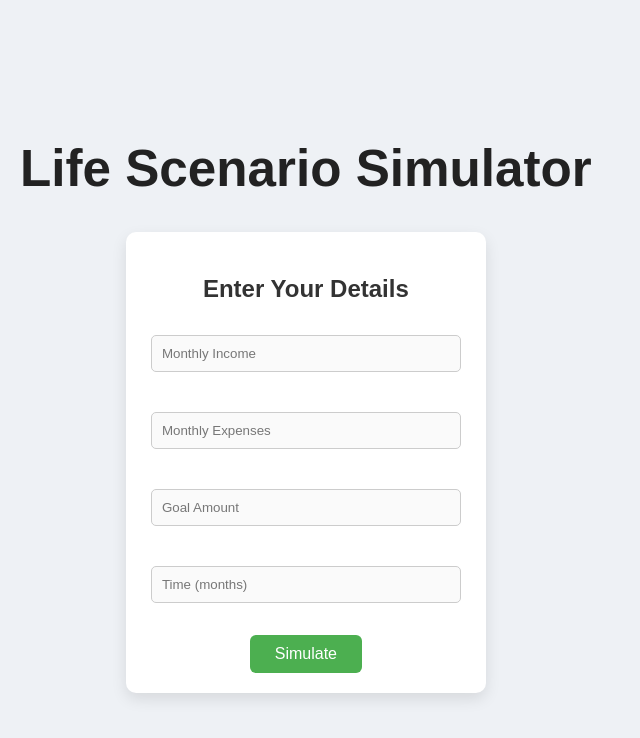
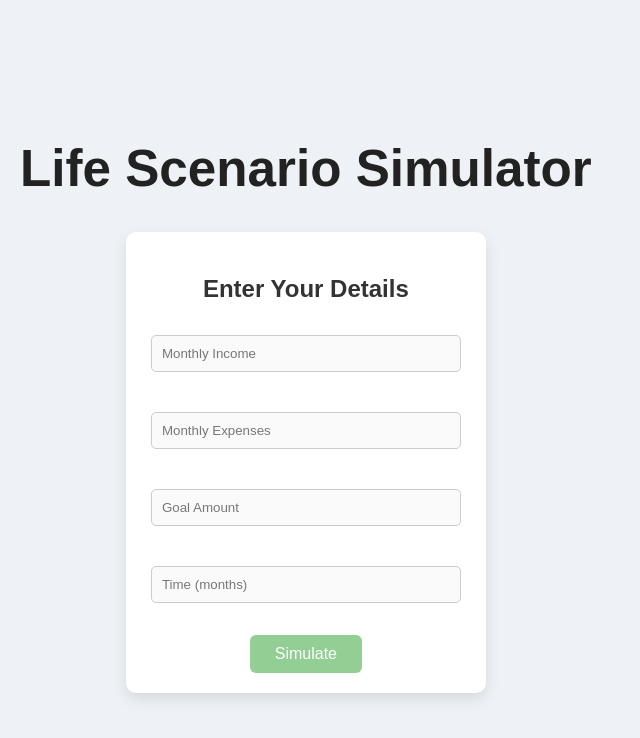
Before and after one commit to NeetJain27/life-scenario-simulation-lss-, a React app in the folder frontend/: page / in a window 1280 px wide. Shown: the top 738 px of the page, without its empty margins (0-640 px from the left). Built offline with nearby package versions, Linux system fonts and the light colour scheme; the HTML template or start-up script is replaced by a standard one.

Commit message:
Completed loading state, validation, and API error handling

```diff
--- a/frontend/src/App.jsx
+++ b/frontend/src/App.jsx
@@ -8,7 +8,7 @@ export default function App() {
   const [showResults, setShowResults] = useState(false);
   const [resultData, setResultData] = useState(null);
   const [isLoading, setIsLoading] = useState(false);
-
+  const [error, setError] = useState("");
 
   async function handleSimulate(data) {
     const payload = {
@@ -16,31 +16,63 @@ export default function App() {
       monthly_expenses: Number(data.monthly_expenses),
       goal_amount: Number(data.goal_amount),
       months: Number(data.months),
-    starting_savings: 0
+      starting_savings: 0,
     };
 
-  console.log("Payload sent to backend:", payload);
+    // ✅ INPUT VALIDATION
+    if (
+      !payload.monthly_income ||
+      !payload.monthly_expenses ||
+      !payload.goal_amount ||
+      !payload.months
+    ) {
+      setError("All fields are required.");
+      setShowResults(false);
+      return;
+    }
+
+    if (
+      payload.monthly_income <= 0 ||
+      payload.monthly_expenses < 0 ||
+      payload.goal_amount <= 0 ||
+      payload.months <= 0
+    ) {
+      setError("Please enter valid positive numbers.");
+      setShowResults(false);
+      return;
+    }
+
+    // Clear error if validation passes
+    setError("");
 
     try {
       setIsLoading(true);
+
       const result = await simulateLifeScenario(payload);
-    console.log("Backend response:", result);
+
       setResultData(result);
       setShowResults(true);
-  } catch (error) {
-    console.error("Simulation failed:", error);
-  }finally {
-    setIsLoading(false); // 🔴 STOP loading
+    } catch (err) {
+      console.error("Simulation failed:", err);
+      setError("Unable to reach the server. Please check your connection and try again.");
+      setShowResults(false);
+    } finally {
+      setIsLoading(false);
     }
   }
-
-
 
   return (
     <div className="app">
       <h1>Life Scenario Simulator</h1>
+
       <div className="layout">
-        <InputForm onSimulate={handleSimulate} />
+        <InputForm
+          onSimulate={handleSimulate}
+          isLoading={isLoading}
+        />
+
+        {error && <p style={{ color: "red" }}>{error}</p>}
+
         {showResults && <ResultsPanel result={resultData} />}
       </div>
     </div>
--- a/frontend/src/components/InputForm.jsx
+++ b/frontend/src/components/InputForm.jsx
@@ -1,10 +1,16 @@
 import { useState } from "react";
 
 export default function InputForm({ onSimulate, isLoading }) {
+  console.log("InputForm isLoading:", isLoading);
   const [monthly_income, setIncome] = useState("");
   const [monthly_expenses, setExpenses] = useState("");
   const [goal_amount, setGoal] = useState("");
   const [months, setMonths] = useState("");
+  const isFormValid =
+  monthly_income > 0 &&
+  monthly_expenses >= 0 &&
+  goal_amount > 0 &&
+  months > 0;
 
   function handleSimulate() {
     const data = {
@@ -46,7 +52,11 @@ export default function InputForm({ onSimulate, isLoading }) {
         onChange={(e) => setMonths(e.target.value)}
       /><br /><br />
 
-      <button onClick={handleSimulate} disabled={isLoading}>
+      <button onClick={handleSimulate} disabled={isLoading || !isFormValid}
+        style={{
+        opacity: isLoading || !isFormValid ? 0.6 : 1,
+        cursor: isLoading || !isFormValid ? "not-allowed" : "pointer",
+        }}>
         {isLoading ? "Simulating..." : "Simulate"}
       </button>
     </div>
```
Lines whose indentation alone changed are shown as unchanged.
